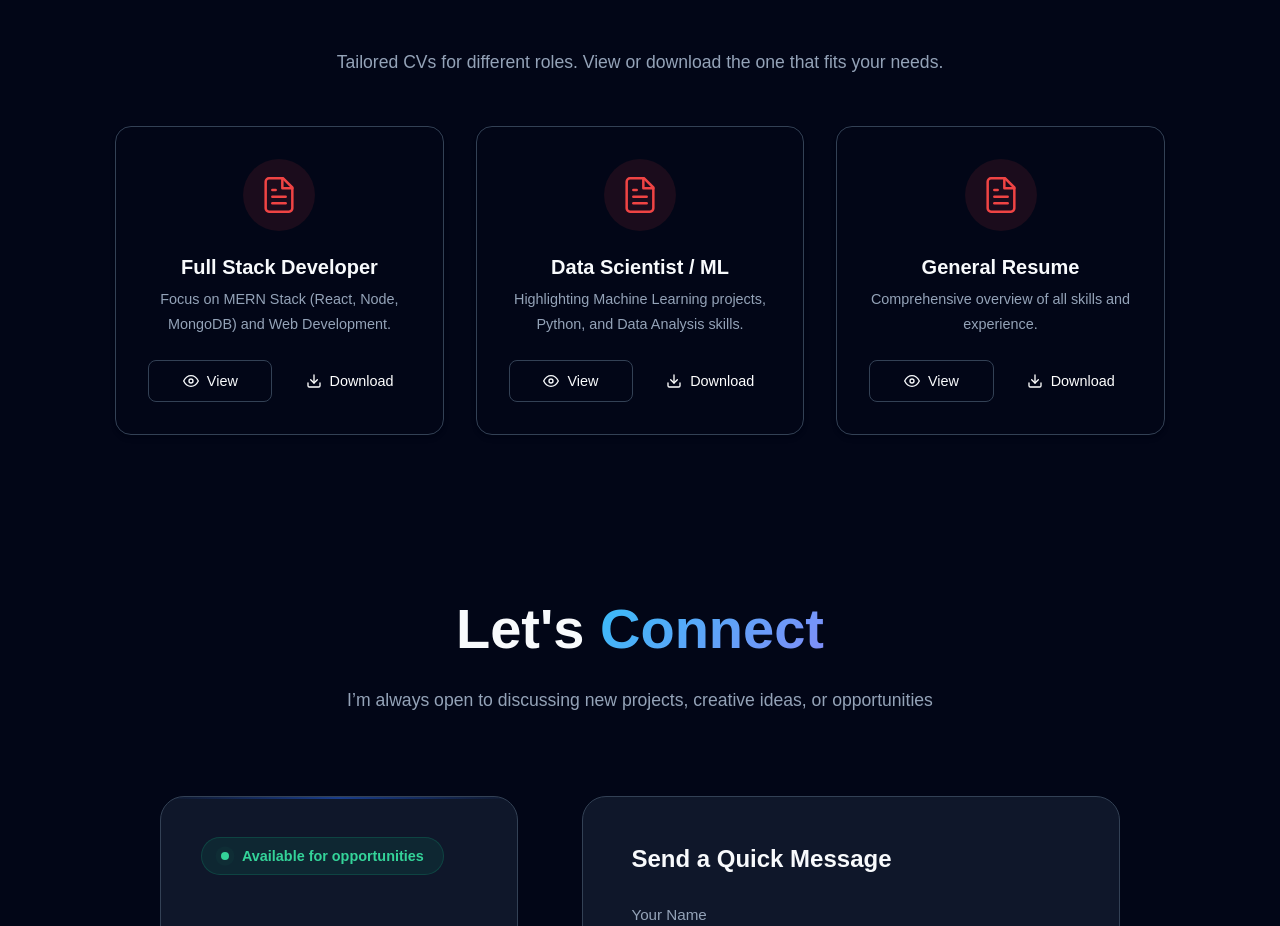
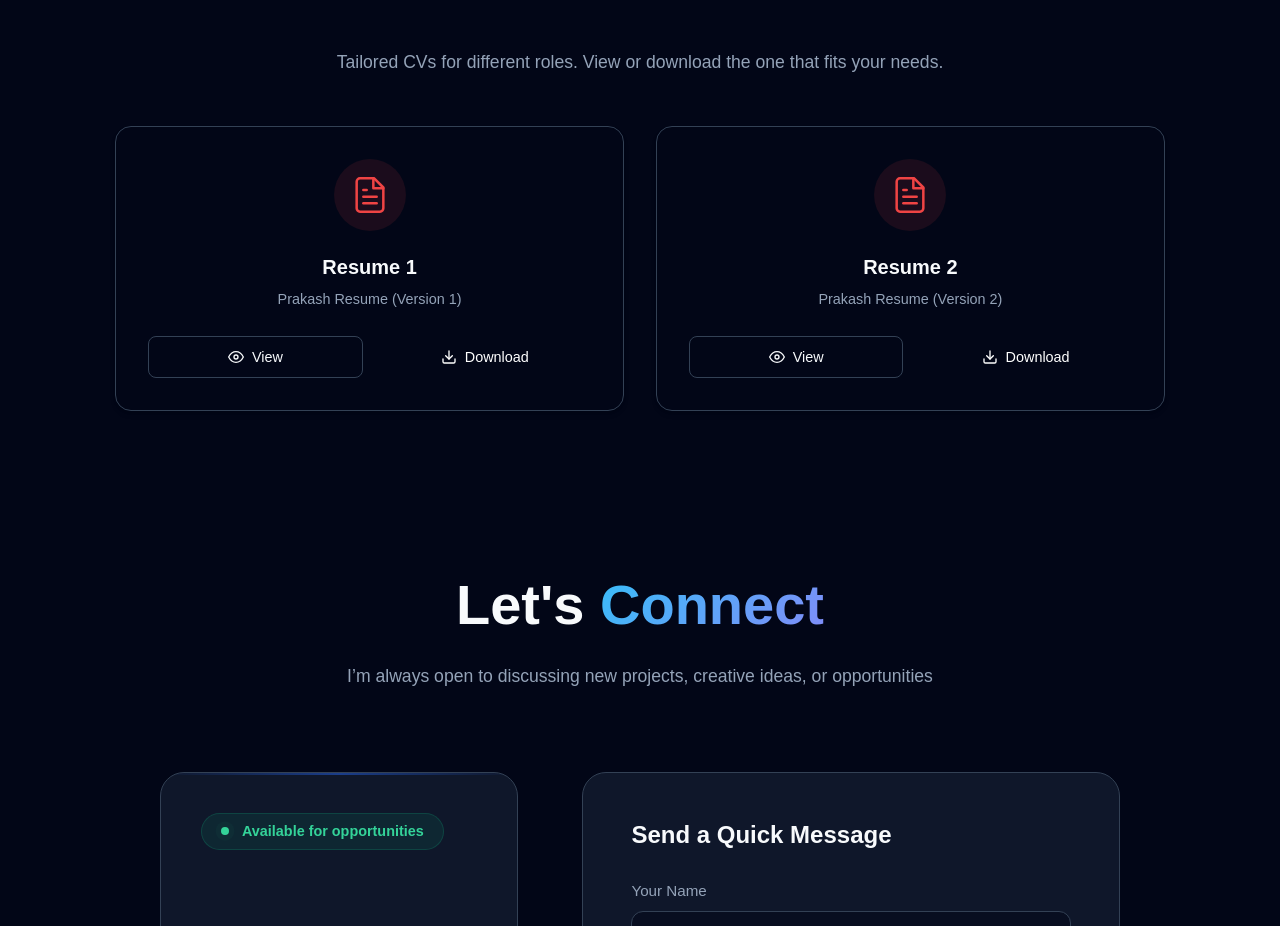
Before and after one commit to prakash-mawliya/Prakash, a React (Vite) app: page / in a window 1280 px wide. Shown: the part 7082-8008 px from the top of the page. Built offline with nearby package versions, Linux system fonts and the light colour scheme.

Commit message:
Fix resume filenames and update links

```diff
--- a/src/components/ResumeSection.jsx
+++ b/src/components/ResumeSection.jsx
@@ -5,21 +5,15 @@ const ResumeSection = () => {
   const resumes = [
     {
       id: 1,
-      name: 'Full Stack Developer',
-      description: 'Focus on MERN Stack (React, Node, MongoDB) and Web Development.',
-      fileName: 'Prakash_FullStack_Resume.pdf'
+      name: 'Resume 1',
+      description: 'Prakash Resume (Version 1)',
+      fileName: 'Prakash_Resume_1.pdf'
     },
     {
       id: 2,
-      name: 'Data Scientist / ML',
-      description: 'Highlighting Machine Learning projects, Python, and Data Analysis skills.',
-      fileName: 'Prakash_ML_Resume.pdf'
-    },
-    {
-      id: 3,
-      name: 'General Resume',
-      description: 'Comprehensive overview of all skills and experience.',
-      fileName: 'Prakash_General_Resume.pdf'
+      name: 'Resume 2',
+      description: 'Prakash Resume (Version 2)',
+      fileName: 'Prakash_Resume_2.pdf'
     }
   ];
 
```
Also changed, not shown: 2 other files (tests, documents, lock files or other folders).
